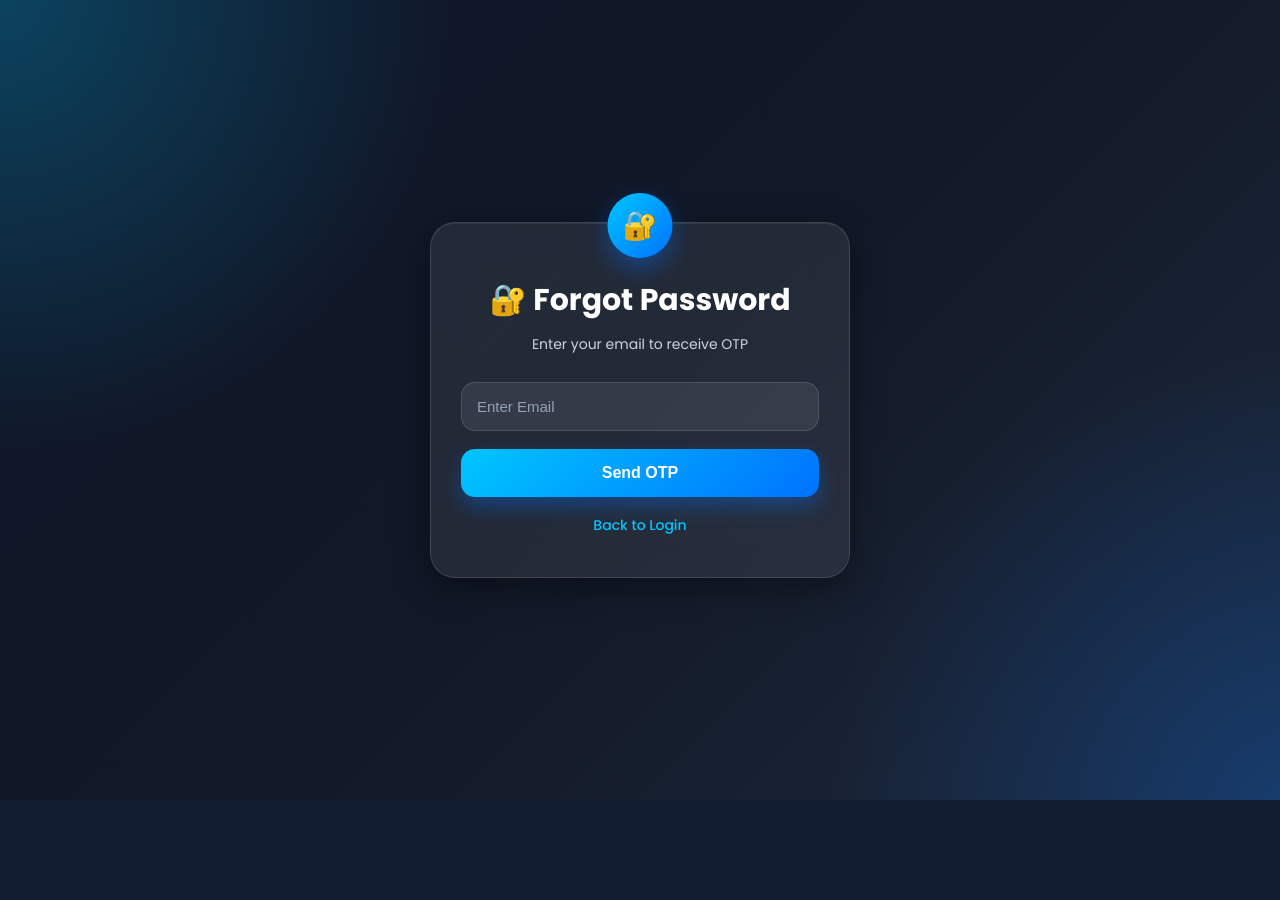
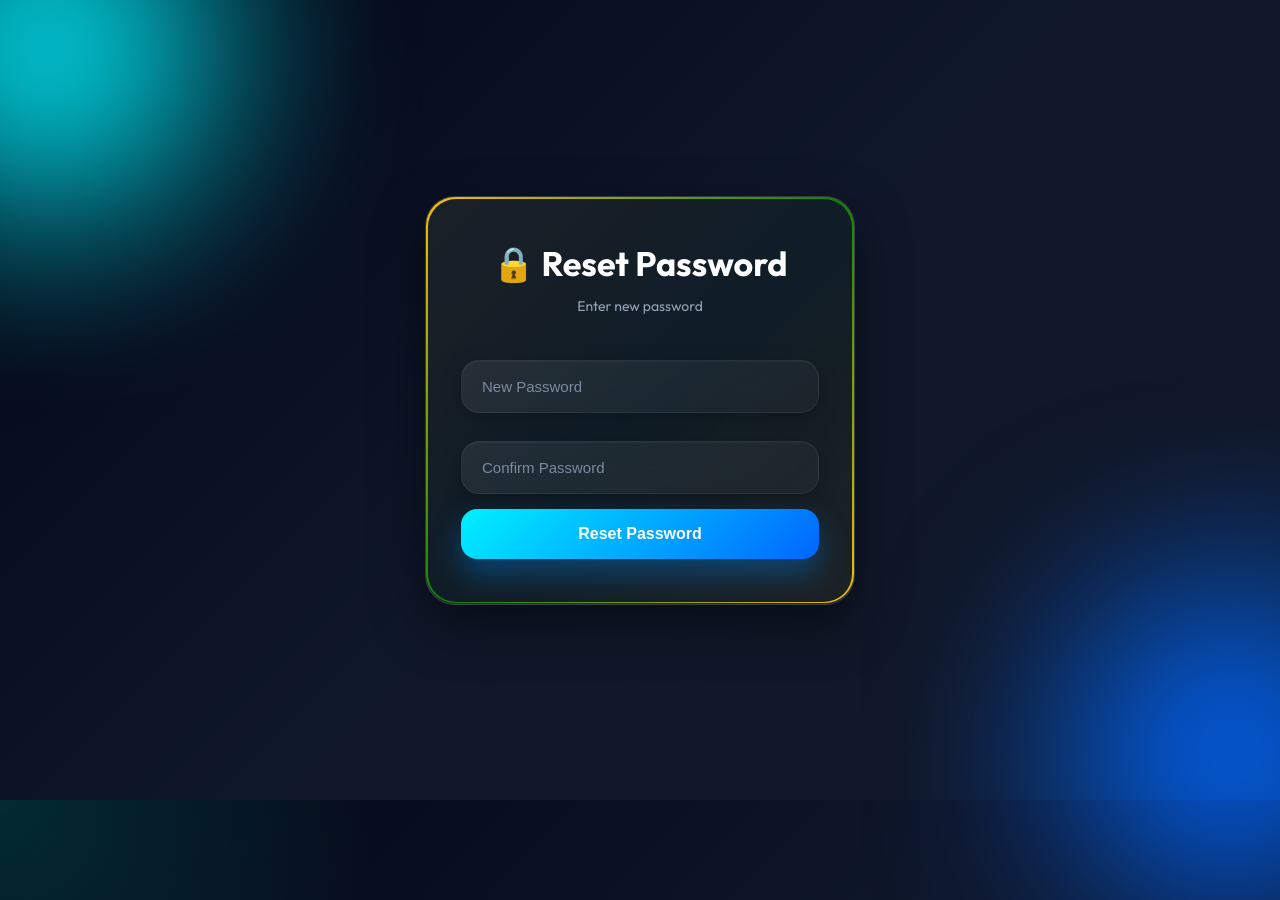
Before and after one commit to pawankumarshrivastava34-cpu/job_finder, a Flask app: template templates/reset.html in a window 1280 px wide; the page is wider, and only the part inside the window is pictured. Before the commit the page ends 800 px from the top of that part, so only its background shows below. Run offline with Flask 3, Linux system fonts and the light colour scheme; the template is opened without the code that fills it, so the values that code supplies are empty.

Commit message:
Update reset.html

```diff
--- a/templates/reset.html
+++ b/templates/reset.html
@@ -3,19 +3,21 @@
 <head>
 <meta charset="UTF-8">
 <meta name="viewport" content="width=device-width, initial-scale=1.0">
-<title>Forgot Password</title>
+<meta name="viewport" content="width=device-width, initial-scale=1.0">
+<title>Reset Password</title>
 <link rel="stylesheet" href="{{ url_for('static', filename='auth.css') }}">
     <link rel="icon" type="image/png" href="{{ url_for('static', filename='logo.png') }}">
 </head>
 <body>
     <style>
- /* =========================
+
+/* =========================
    GOOGLE FONT
 ========================= */
-@import url('https://fonts.googleapis.com/css2?family=Poppins:wght@300;400;500;600;700&display=swap');
+@import url('https://fonts.googleapis.com/css2?family=Outfit:wght@300;400;500;600;700&display=swap');
 
 /* =========================
-   GLOBAL
+   RESET
 ========================= */
 *{
     margin:0;
@@ -23,7 +25,11 @@
     box-sizing:border-box;
 }
 
+/* =========================
+   BODY
+========================= */
 body{
+
     min-height:100vh;
 
     display:flex;
@@ -32,18 +38,54 @@
 
     padding:20px;
 
-    font-family:'Poppins',sans-serif;
+    overflow:hidden;
+
+    font-family:'Outfit',sans-serif;
 
     background:
         radial-gradient(circle at top left,
-        rgba(0,198,255,0.25), transparent 30%),
+        rgba(0,255,200,0.15), transparent 25%),
 
         radial-gradient(circle at bottom right,
-        rgba(0,114,255,0.25), transparent 30%),
+        rgba(0,140,255,0.15), transparent 25%),
 
-        linear-gradient(135deg,#0f172a,#111827,#1e293b);
+        linear-gradient(135deg,#020617,#0f172a,#111827);
 
-    overflow:hidden;
+    position:relative;
+}
+
+/* FLOATING GLOW */
+body::before,
+body::after{
+
+    content:"";
+
+    position:absolute;
+
+    width:300px;
+    height:300px;
+
+    border-radius:50%;
+
+    filter:blur(100px);
+
+    z-index:-1;
+}
+
+body::before{
+
+    top:-100px;
+    left:-100px;
+
+    background:#00f0ff;
+}
+
+body::after{
+
+    bottom:-100px;
+    right:-100px;
+
+    background:#0066ff;
 }
 
 /* =========================
@@ -54,42 +96,89 @@
     position:relative;
 
     width:100%;
-    max-width:420px;
+    max-width:430px;
 
-    padding:40px 30px;
+    padding:45px 35px;
 
-    border-radius:25px;
+    border-radius:30px;
 
-    background:rgba(255,255,255,0.08);
+    background:
+        linear-gradient(
+            145deg,
+            rgba(255,255,255,0.08),
+            rgba(255,255,255,0.03)
+        );
 
     border:1px solid rgba(255,255,255,0.12);
 
-    backdrop-filter:blur(18px);
-    -webkit-backdrop-filter:blur(18px);
+    backdrop-filter:blur(30px);
+    -webkit-backdrop-filter:blur(30px);
 
     box-shadow:
-        0 10px 35px rgba(0,0,0,0.4),
+        0 20px 50px rgba(0,0,0,0.5),
         inset 0 1px 1px rgba(255,255,255,0.08);
 
     text-align:center;
 
-    animation:fadeUp 0.6s ease;
+    overflow:hidden;
+
+    animation:cardShow 0.7s ease;
 }
 
-/* ICON */
+/* GLOW BORDER EFFECT */
 .card::before{
 
-    content:"🔐";
+    content:"";
 
     position:absolute;
 
-    top:-30px;
-    left:50%;
+    inset:-2px;
 
-    transform:translateX(-50%);
+    border-radius:30px;
 
-    width:65px;
-    height:65px;
+    background:
+        linear-gradient(
+            135deg,
+            #00f0ff,
+            #0066ff,
+            #00f0ff
+        );
+
+    z-index:-2;
+
+    animation:borderRotate 4s linear infinite;
+}
+
+.card::after{
+
+    content:"";
+
+    position:absolute;
+
+    inset:2px;
+
+    background:
+        linear-gradient(
+            145deg,
+            rgba(15,23,42,0.95),
+            rgba(17,24,39,0.95)
+        );
+
+    border-radius:28px;
+
+    z-index:-1;
+}
+
+/* =========================
+   ICON
+========================= */
+.lock-icon{
+
+    width:85px;
+    height:85px;
+
+    margin:auto;
+    margin-bottom:20px;
 
     border-radius:50%;
 
@@ -97,11 +186,15 @@
     justify-content:center;
     align-items:center;
 
-    background:linear-gradient(135deg,#00c6ff,#0072ff);
+    font-size:38px;
 
-    font-size:28px;
+    background:
+        linear-gradient(135deg,#00f0ff,#0066ff);
 
-    box-shadow:0 10px 25px rgba(0,114,255,0.4);
+    box-shadow:
+        0 15px 35px rgba(0,140,255,0.35);
+
+    animation:float 2s ease-in-out infinite;
 }
 
 /* =========================
@@ -109,81 +202,124 @@
 ========================= */
 .card h2{
 
-    margin-top:15px;
-    margin-bottom:10px;
-
-    font-size:30px;
+    font-size:34px;
     font-weight:700;
 
     color:white;
+
+    margin-bottom:10px;
 }
 
 .card p{
 
-    color:#cbd5e1;
+    color:#94a3b8;
 
     font-size:14px;
+
     line-height:1.7;
 
-    margin-bottom:25px;
+    margin-bottom:28px;
 }
 
 /* =========================
-   INPUT
+   INPUTS
 ========================= */
+/* =========================
+   PREMIUM INPUT
+========================= */
+
 .card input{
 
     width:100%;
 
-    padding:15px;
+    padding:17px 20px;
 
-    margin-bottom:18px;
+    margin:14px 0;
 
-    border:none;
-    outline:none;
+    border-radius:18px;
 
-    border-radius:14px;
+    border:1px solid rgba(255,255,255,0.06);
 
-    background:rgba(255,255,255,0.08);
+    background:
+        linear-gradient(
+            145deg,
+            rgba(255,255,255,0.08),
+            rgba(255,255,255,0.03)
+        );
 
-    border:1px solid rgba(255,255,255,0.12);
+    backdrop-filter:blur(10px);
 
     color:white;
 
     font-size:15px;
+    font-weight:500;
 
-    transition:0.3s ease;
+    outline:none;
+
+    transition:0.35s ease;
+
+    box-shadow:
+        inset 0 1px 1px rgba(255,255,255,0.04),
+        0 6px 20px rgba(0,0,0,0.25);
 }
 
+/* PLACEHOLDER */
 .card input::placeholder{
-    color:#94a3b8;
+
+    color:#7c8aa0;
+
+    transition:0.3s;
 }
 
+/* FOCUS EFFECT */
 .card input:focus{
 
-    border-color:#00c6ff;
+    border-color:#00f0ff;
+
+    background:
+        linear-gradient(
+            145deg,
+            rgba(255,255,255,0.10),
+            rgba(255,255,255,0.04)
+        );
 
     box-shadow:
-        0 0 0 4px rgba(0,198,255,0.12),
-        0 0 15px rgba(0,198,255,0.15);
+        0 0 0 4px rgba(0,240,255,0.08),
+        0 0 30px rgba(0,240,255,0.18),
+        inset 0 1px 1px rgba(255,255,255,0.08);
 
-    transform:translateY(-2px);
+    transform:
+        translateY(-2px)
+        scale(1.01);
 }
 
+/* PLACEHOLDER ANIMATION */
+.card input:focus::placeholder{
+
+    opacity:0.6;
+
+    transform:translateX(4px);
+}
 /* =========================
    BUTTON
 ========================= */
 .card button{
 
+    position:relative;
+
     width:100%;
 
-    padding:15px;
+    padding:16px;
 
     border:none;
-    border-radius:14px;
+    border-radius:16px;
 
     background:
-        linear-gradient(135deg,#00c6ff,#0072ff);
+        linear-gradient(
+            135deg,
+            #00f0ff,
+            #0066ff
+        );
 
     color:white;
 
@@ -192,88 +328,82 @@
 
     cursor:pointer;
 
-    transition:0.3s ease;
+    overflow:hidden;
+
+    transition:0.35s ease;
 
     box-shadow:
-        0 10px 20px rgba(0,114,255,0.35);
+        0 15px 30px rgba(0,140,255,0.35);
 }
 
+/* BUTTON HOVER */
 .card button:hover{
 
-    transform:translateY(-3px);
+    transform:translateY(-4px);
 
     box-shadow:
-        0 15px 30px rgba(0,114,255,0.45);
+        0 20px 40px rgba(0,140,255,0.45);
 }
 
-.card button:active{
-    transform:scale(0.98);
+/* SHINE EFFECT */
+.card button::before{
+
+    content:"";
+
+    position:absolute;
+
+    top:0;
+    left:-100%;
+
+    width:100%;
+    height:100%;
+
+    background:
+        linear-gradient(
+            120deg,
+            transparent,
+            rgba(255,255,255,0.4),
+            transparent
+        );
+
+    transition:0.7s;
+}
+
+.card button:hover::before{
+    left:100%;
 }
 
 /* =========================
-   LINK
+   ANIMATIONS
 ========================= */
-.card a{
-
-    display:inline-block;
-
-    margin-top:18px;
-
-    color:#00c6ff;
-
-    text-decoration:none;
-
-    font-size:14px;
-    font-weight:500;
-
-    transition:0.3s;
-}
-
-.card a:hover{
-    color:white;
-}
-
-/* =========================
-   ANIMATION
-========================= */
-@keyframes fadeUp{
+@keyframes cardShow{
 
     from{
         opacity:0;
-        transform:translateY(20px);
+        transform:translateY(40px) scale(0.9);
     }
 
     to{
         opacity:1;
-        transform:translateY(0);
+        transform:translateY(0) scale(1);
     }
 }
 
-/* =========================
-   LOADER
-========================= */
+@keyframes float{
 
-.loader{
+    0%,100%{
+        transform:translateY(0);
+    }
 
-    width:20px;
-    height:20px;
-
-    border:3px solid rgba(255,255,255,0.3);
-    border-top:3px solid white;
-
-    border-radius:50%;
-
-    animation:spin 0.7s linear infinite;
-
-    display:none;
-
-    margin:auto;
+    50%{
+        transform:translateY(-8px);
+    }
 }
 
-@keyframes spin{
+@keyframes borderRotate{
 
     100%{
-        transform:rotate(360deg);
+        filter:hue-rotate(360deg);
     }
 }
 
@@ -282,35 +412,39 @@
 ========================= */
 @media (max-width:480px){
 
-    body{
-        padding:15px;
-    }
-
     .card{
 
         padding:35px 22px;
 
-        border-radius:20px;
+        border-radius:24px;
+    }
+
+    .lock-icon{
+
+        width:70px;
+        height:70px;
+
+        font-size:32px;
     }
 
     .card h2{
-        font-size:24px;
+        font-size:28px;
     }
 
     .card p{
         font-size:13px;
     }
 
-    .card input{
+    .input-group input{
 
-        padding:13px;
+        padding:14px;
 
         font-size:14px;
     }
 
     .card button{
 
-        padding:13px;
+        padding:14px;
 
         font-size:15px;
     }
@@ -318,20 +452,30 @@
     </style>
 
 <div class="card">
-    <h2>🔐 Forgot Password</h2>
-    <p>Enter your email to receive OTP</p>
+    <h2>🔒 Reset Password</h2>
+    <p>Enter new password</p>
 
-    <form method="POST">
-        <input type="email" name="email" placeholder="Enter Email" required>
-        <button type="submit" id="submitBtn">
-    <span class="btn-text">Send OTP</span>
+    <form method="POST" action="/reset">
+        <input type="password" name="password" id="pass1" placeholder="New Password" required>
+        <input type="password" name="password" id="pass2" placeholder="Confirm Password" required>
+        <button type="submit">Reset Password</button>
+    </form>
+</div>
 
-    <div class="loader"></div>
-</button>
-    </form>
+    <script>
+document.querySelector("form").addEventListener("submit", function(e){
 
-    <a href="/login">Back to Login</a>
-</div>
+    let p1 = document.getElementById("pass1").value;
+    let p2 = document.getElementById("pass2").value;
+
+    if(p1 !== p2){
+        e.preventDefault();
+        alert("❌ Passwords do not match!");
+    }
+
+});
+
+</script>
 
 </body>
 </html>
```
